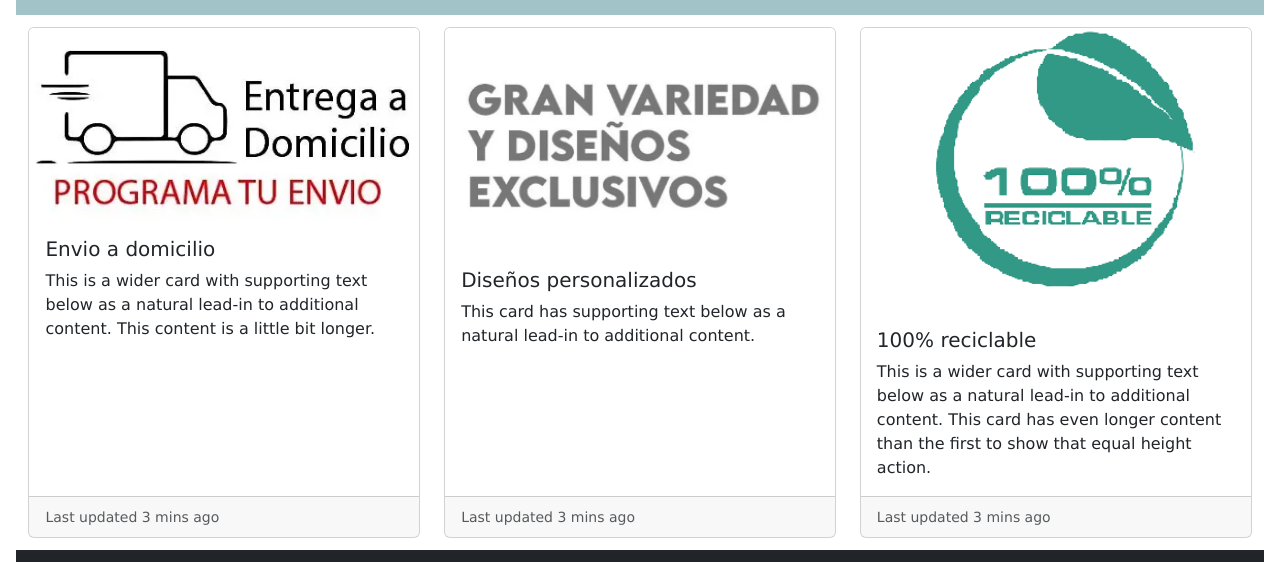
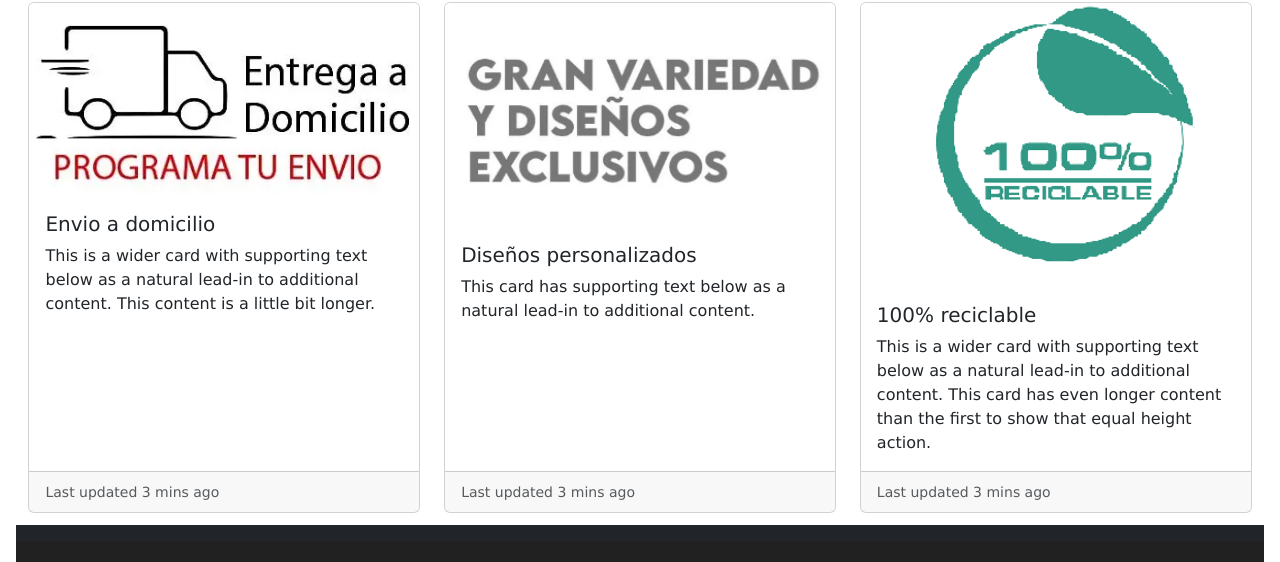
Before and after one commit to Piochii/2entrega_MatiasSanchez, a website: page Pagina/servicios.html in a window 1280 px wide. Shown: the part 114-676 px from the top of the page. Drawn offline with nearby package versions, Linux system fonts and the light colour scheme.

Commit message:
resueltobody

```diff
--- a/Pagina/servicios.html
+++ b/Pagina/servicios.html
@@ -12,7 +12,7 @@
 
     <title>Document</title>
   </head>
-  <bogit dy class="p-3 m-0 border-0 bd-example">
+  <body dy class="p-3 m-0 border-0 bd-example">
     <header>
 <!--NAV BAR-->
             <nav class="navbar navbar-expand-lg  navbar-dark menu">
```
